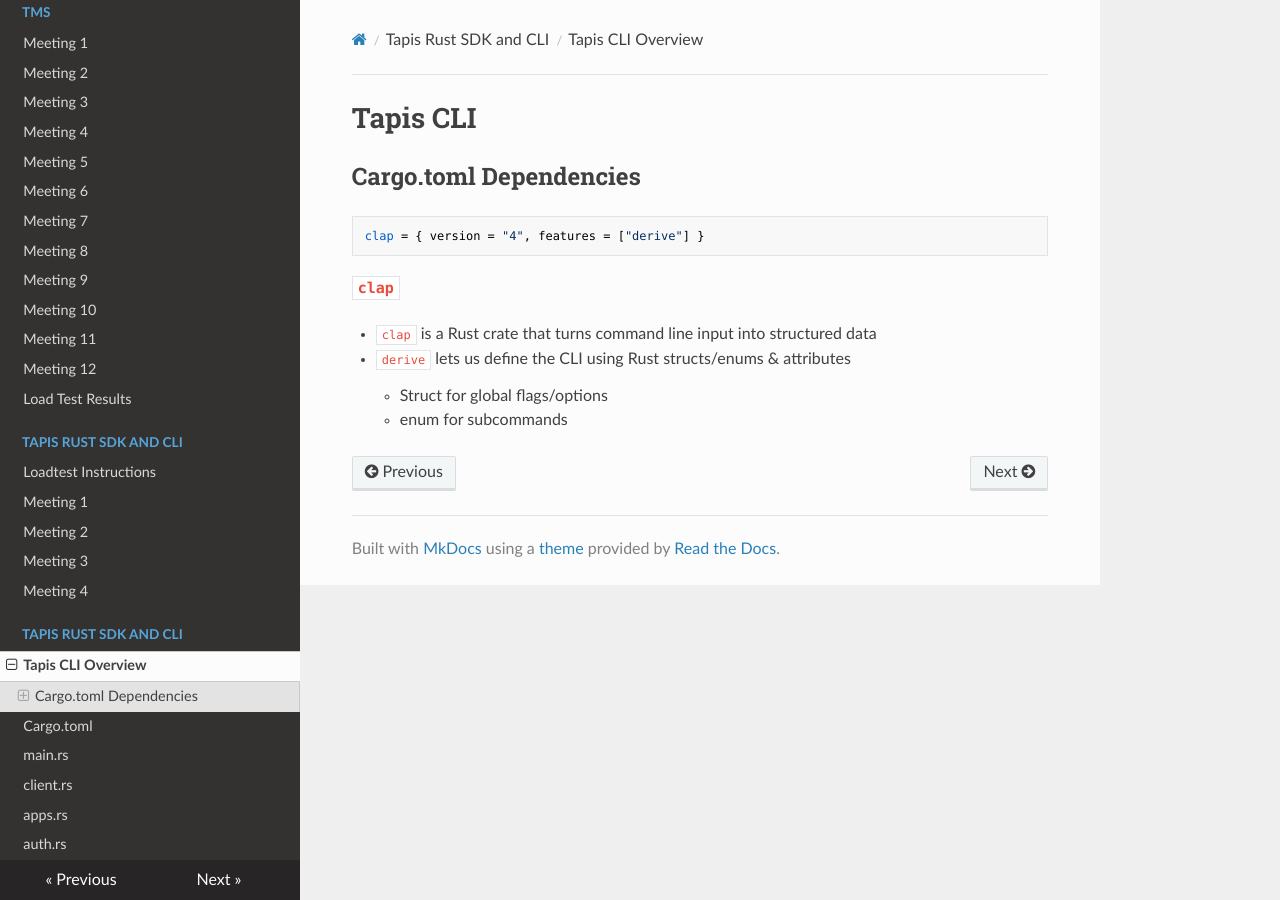
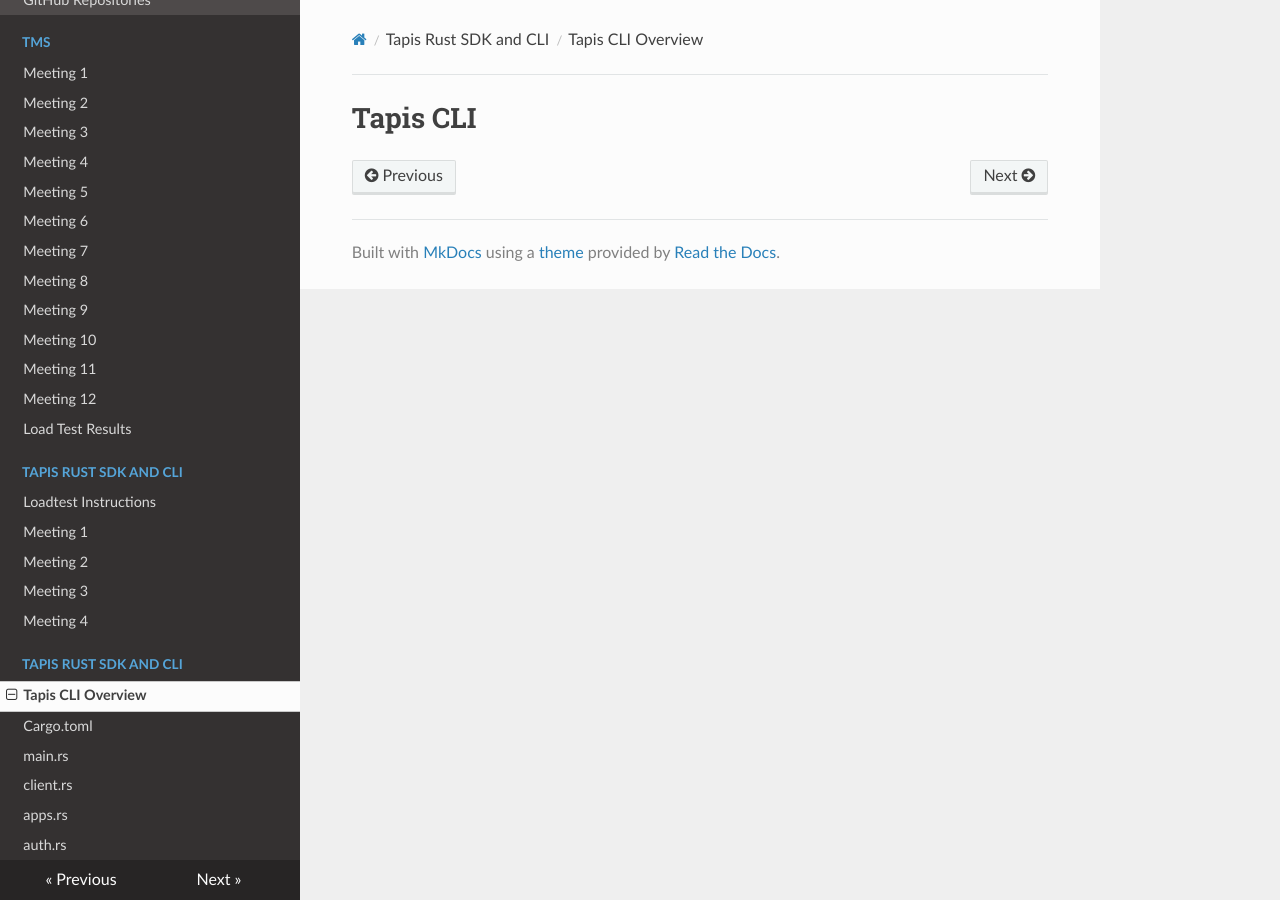
Before and after one commit to tyler0852/tylers-tacc-research, an MkDocs documentation site: the page built from docs/tapis/cli-overview.md, in a window 1280 px wide. Built offline with MkDocs 1.6.1, drawn with Linux system fonts in a browser that asks for light colours; nearby versions of some CDN libraries.

Commit message:
removed things from cli-overview

````diff
--- a/docs/tapis/cli-overview.md
+++ b/docs/tapis/cli-overview.md
@@ -1,13 +1 @@
 # Tapis CLI
-
-## Cargo.toml Dependencies
-
-```bash
-clap = { version = "4", features = ["derive"] }
-```
-
-### `clap`
-- `clap` is a Rust crate that turns command line input into structured data
-- `derive` lets us define the CLI using Rust structs/enums & attributes
-    - Struct for global flags/options
-    - enum for subcommands
````
